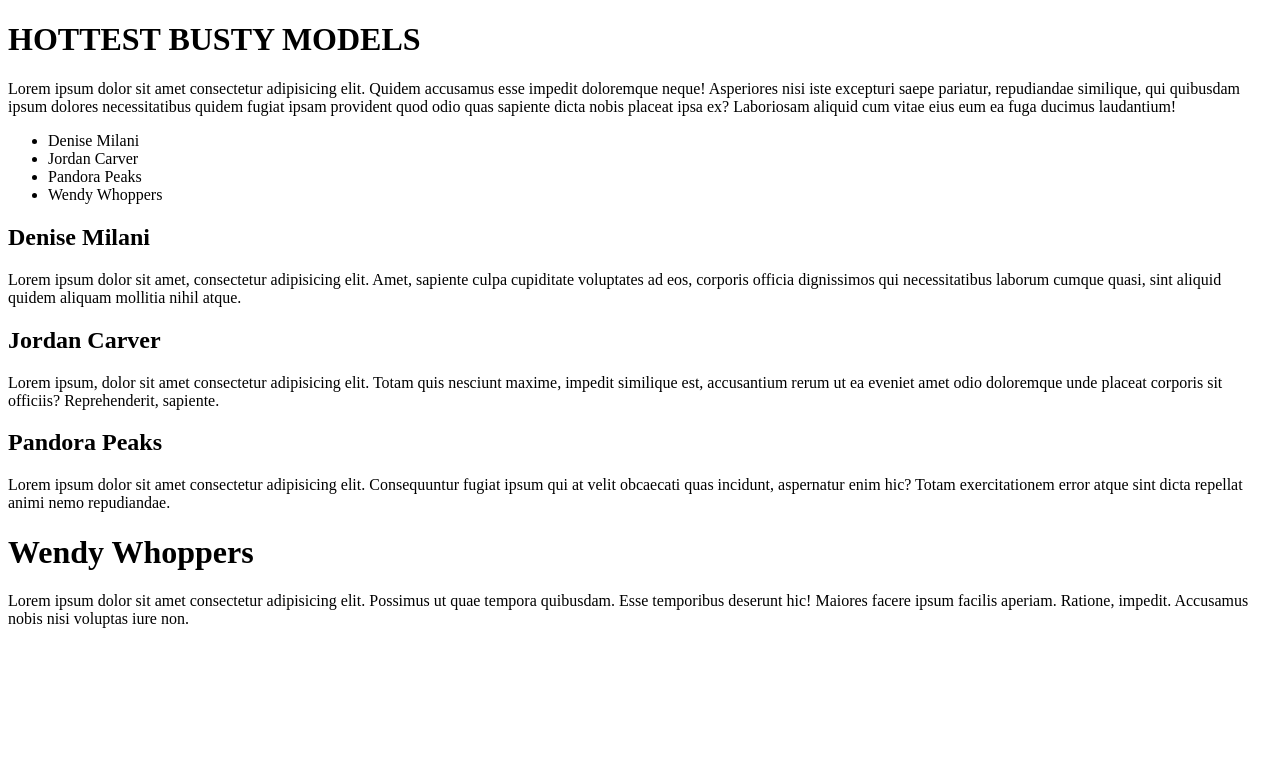
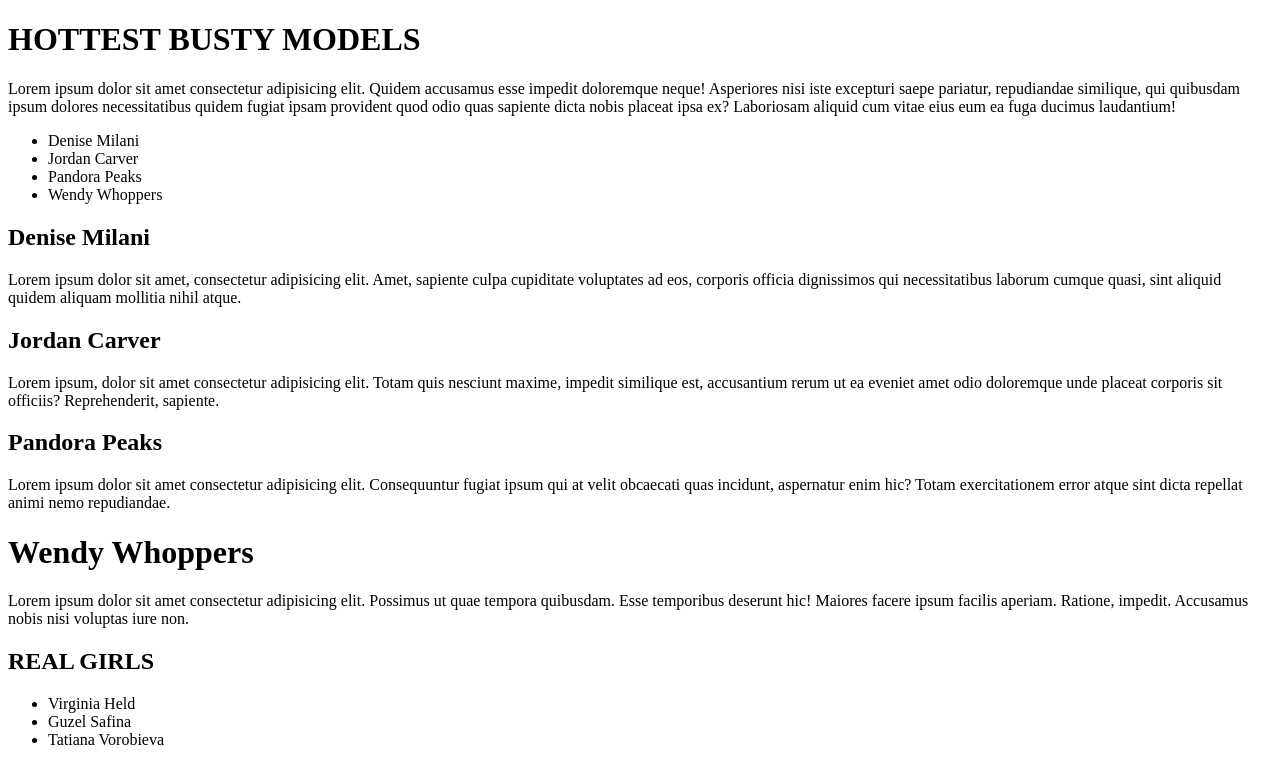
Before and after one commit to BiscuitsAndGuitar/git-project-5, a plain HTML site: page index.html in a window 1280 px wide. Drawn offline with Linux system fonts and the light colour scheme.

Commit message:
added real girls

```diff
--- a/index.html
+++ b/index.html
@@ -49,5 +49,13 @@
       Lorem ipsum dolor sit amet consectetur adipisicing elit. Possimus ut quae tempora quibusdam. Esse temporibus deserunt hic!
       Maiores facere ipsum facilis aperiam. Ratione, impedit. Accusamus nobis nisi voluptas iure non.
     </p>
+
+    <h2>REAL GIRLS</h2>
+
+    <ul>
+      <li>Virginia Held</li>
+      <li>Guzel Safina</li>
+      <li>Tatiana Vorobieva</li>
+    </ul>
   </body>
 </html>
```
